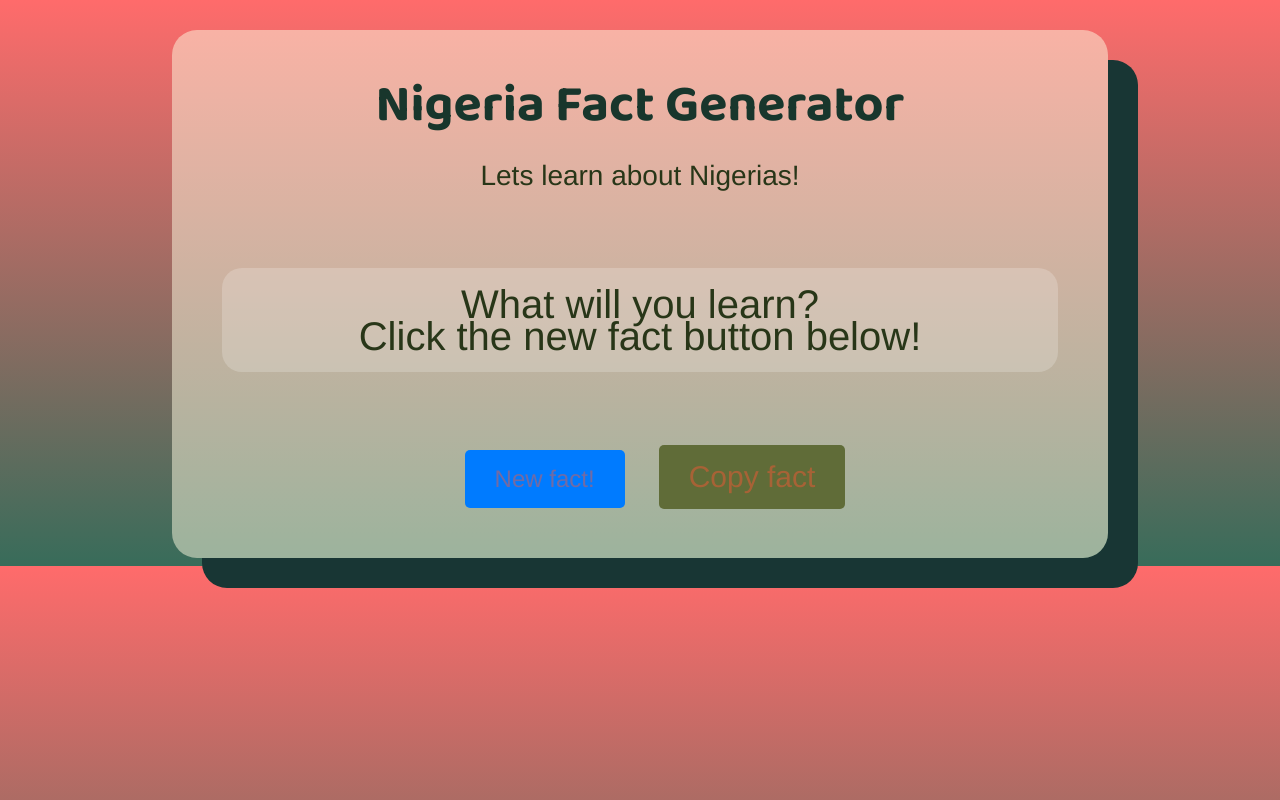
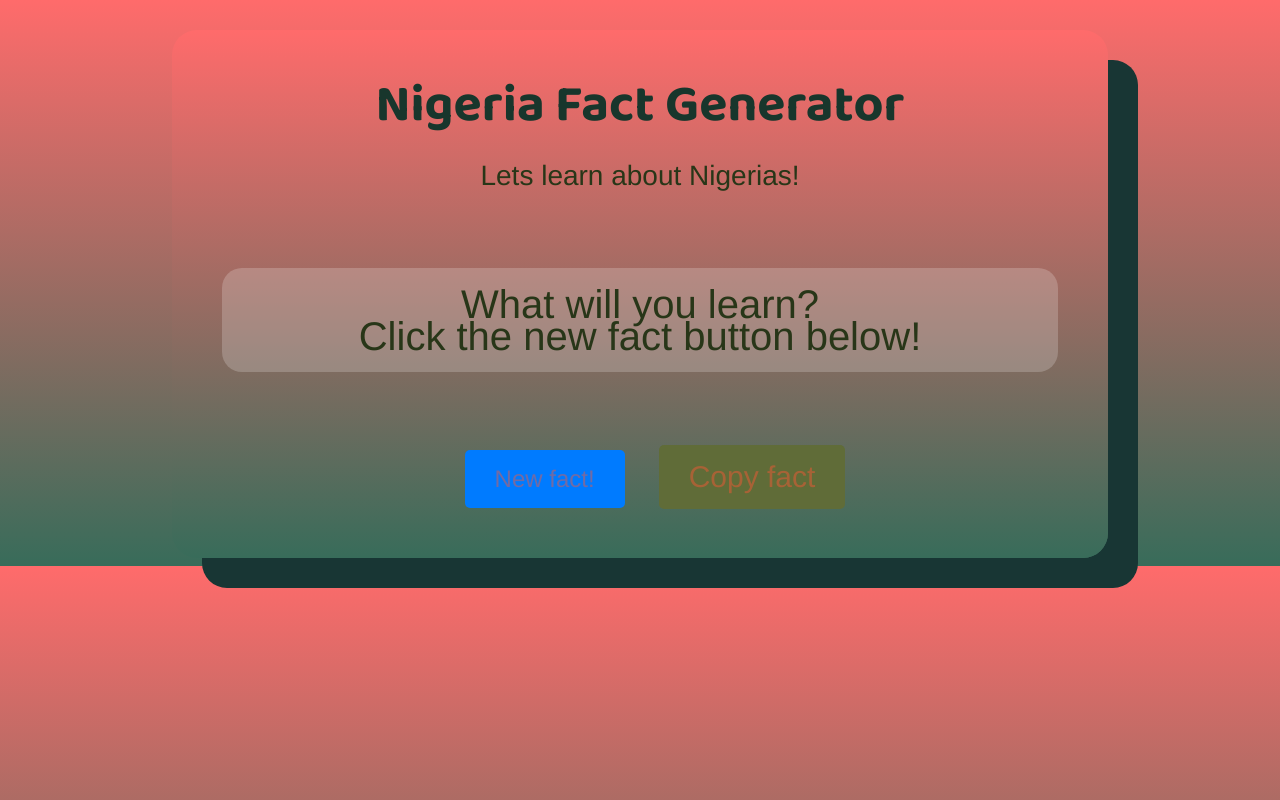
Before and after one commit to TitiMogaji/Random-Facts-About-Nigeria-Generator, a plain HTML site: page index.html in a window 1280 px wide. Drawn offline with Linux system fonts and the light colour scheme; a web font is replaced by a local one.

Commit message:
Commit & Push

```diff
--- a/style.css
+++ b/style.css
@@ -12,6 +12,7 @@
     border-radius: 25px;
     box-shadow: 30px 30px #183634;
     text-align: center;
+    background: linear-gradient(to bottom, #ff6b6b, #386c5a)
   }
 
 
```
